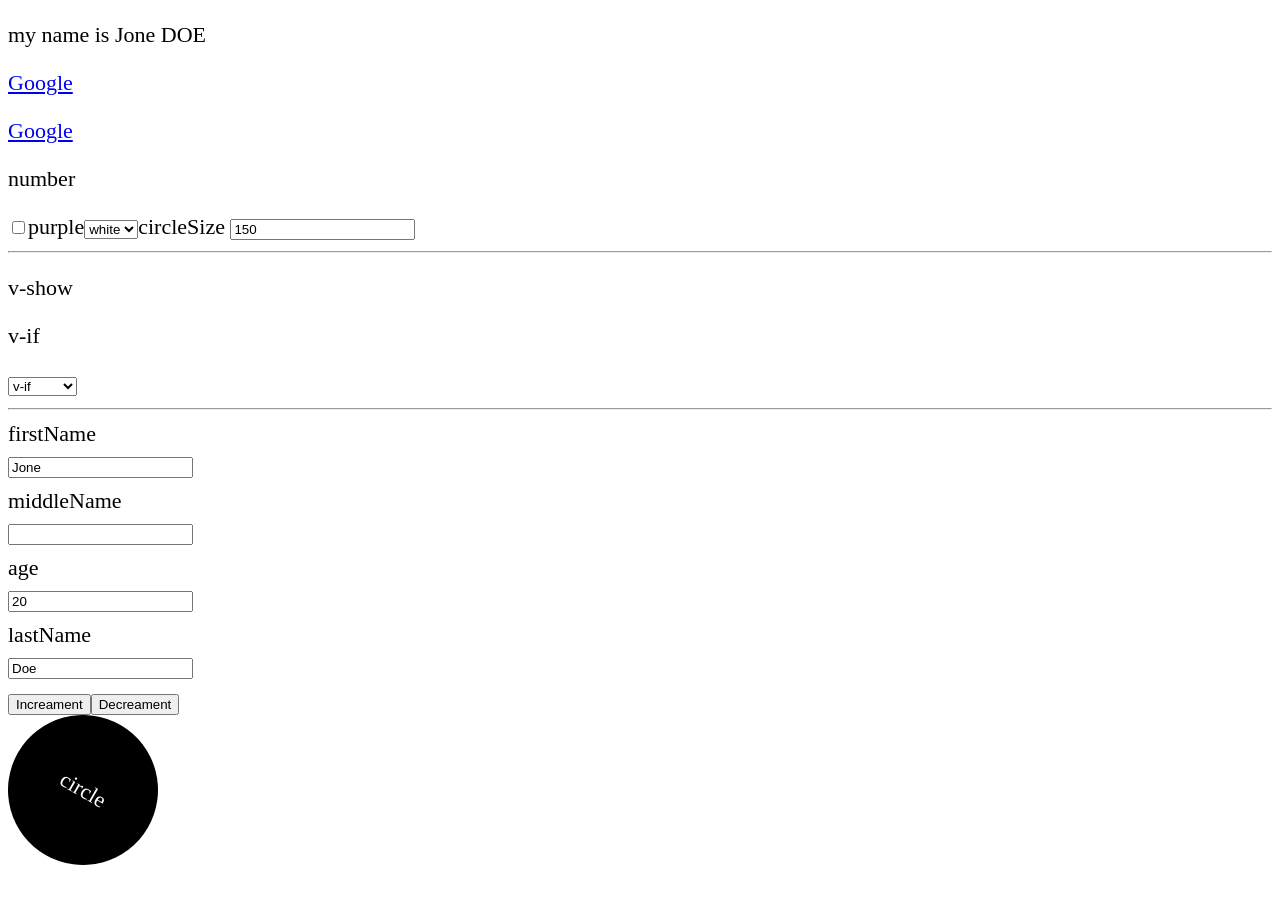
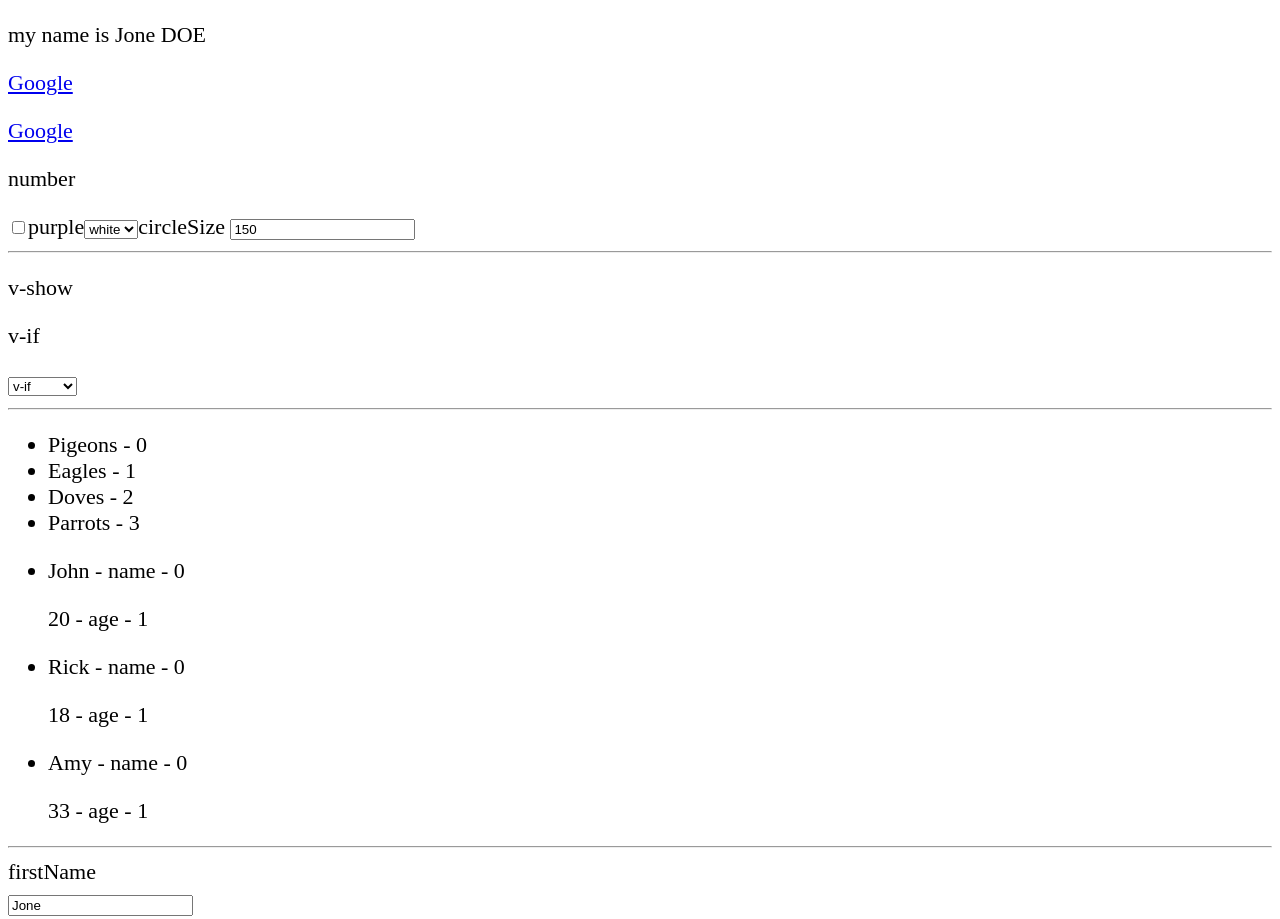
Before and after one commit to liuduwei/learn-vue, a plain HTML site: page vue-fundamentals/index.html in a window 1280 px wide. Shown: the top 919 px of the page. Before the commit the page ends 892 px from the top, so only its background shows below. Drawn offline with nearby package versions, Linux system fonts and the light colour scheme.

Commit message:
list rendering

```diff
--- a/vue-fundamentals/app.js
+++ b/vue-fundamentals/app.js
@@ -11,6 +11,12 @@ const vm = Vue.createApp({
       textColor: '',
       size : 150,
       mode : 1,
+      birds: ['Pigeons', 'Eagles', 'Doves', 'Parrots'],
+      people: [
+        { name: 'John', age: 20 },
+        { name: 'Rick', age: 18 },
+        { name: 'Amy', age: 33 }
+      ],
     }
   },
   methods: {
--- a/vue-fundamentals/index.html
+++ b/vue-fundamentals/index.html
@@ -35,6 +35,19 @@
         <option value="3">v-else</option>
       </select>
       <hr />
+      <ul>
+        <li v-for="(bird, index) in birds" :key="bird">
+          {{ bird }} - {{ index }}
+        </li>
+      </ul>
+      <ul>
+        <li v-for="person in people">
+          <p v-for="(value, key, index) in person">
+            {{value}} - {{key}} - {{index}}
+          </p>
+        </li>
+      </ul>
+      <hr />
       <label for="firstName">firstName</label>
       <input type="text" v-model.lazy.trim="firstName" id="firstName" />
       <label for="middleName">middleName</label>
```
